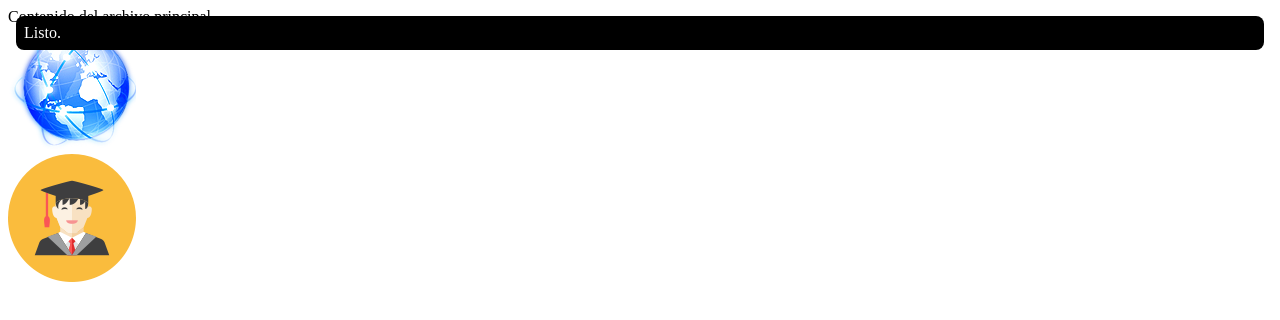
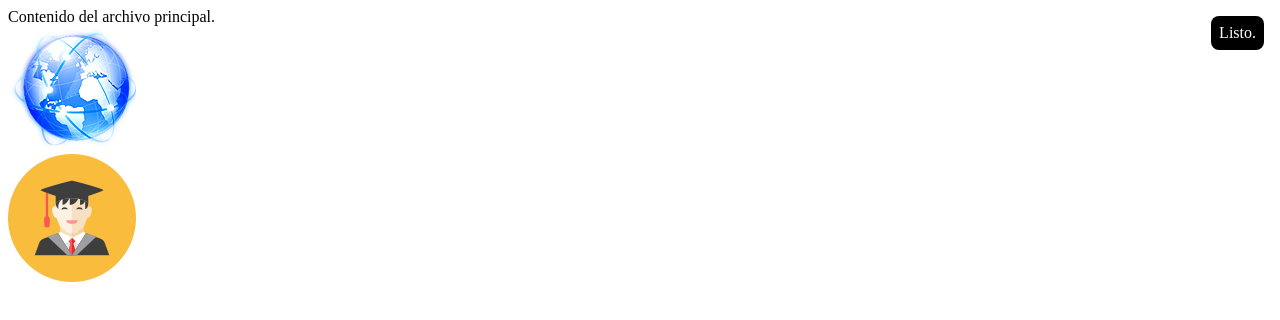
Before and after one commit to gfloresuth/servidor_express, a website: page public/index.html in a window 1280 px wide. Drawn offline with Linux system fonts and the light colour scheme.

Commit message:
Estilo diferente

```diff
--- a/public/css/estilo.css
+++ b/public/css/estilo.css
@@ -7,7 +7,7 @@
     /*top: 16px;
     right: 16px;*/
     top: 16px;
-    left: 16px;
+
     right: 16px;
     border-radius: 8px;
 }
```
